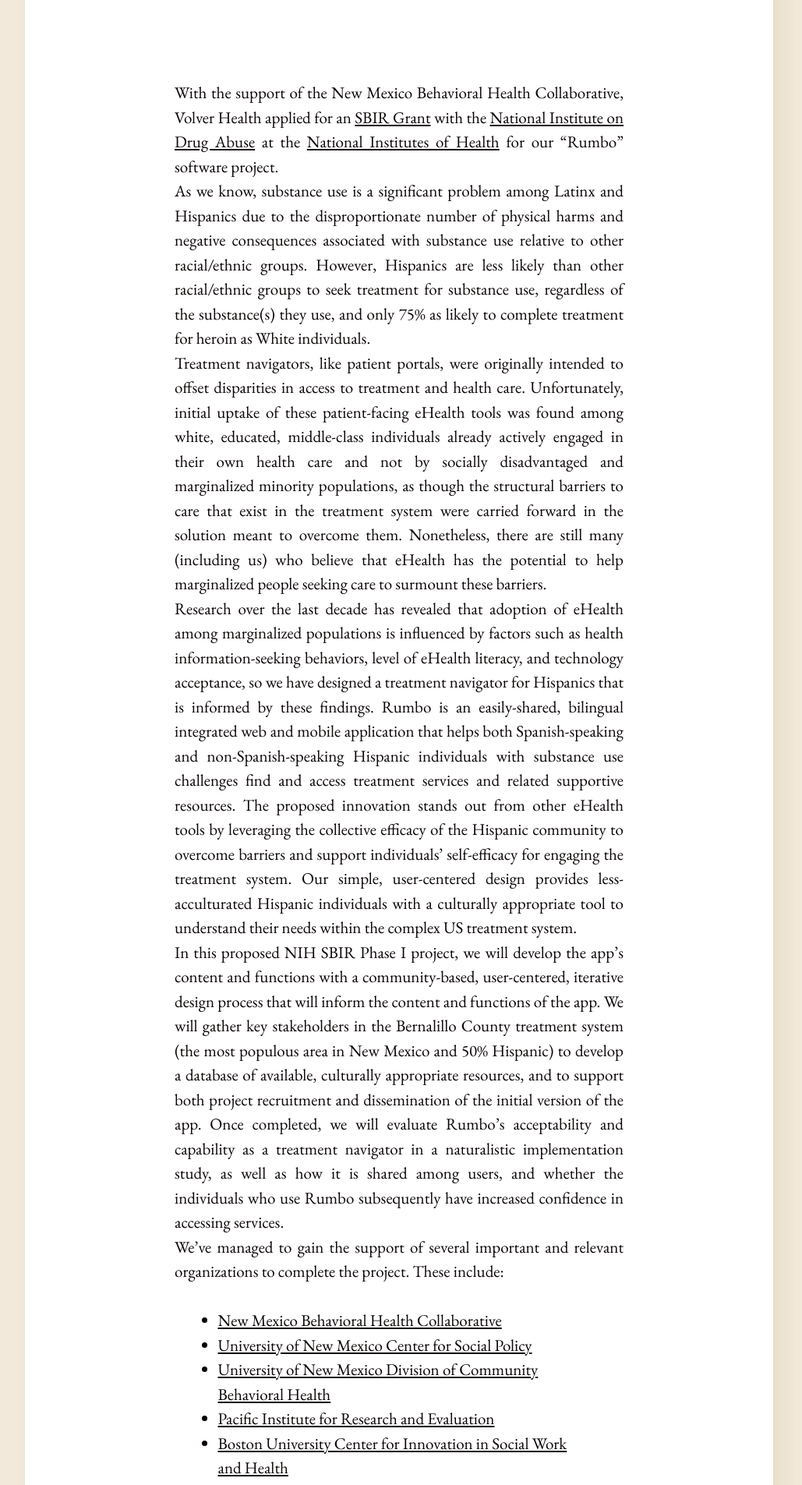
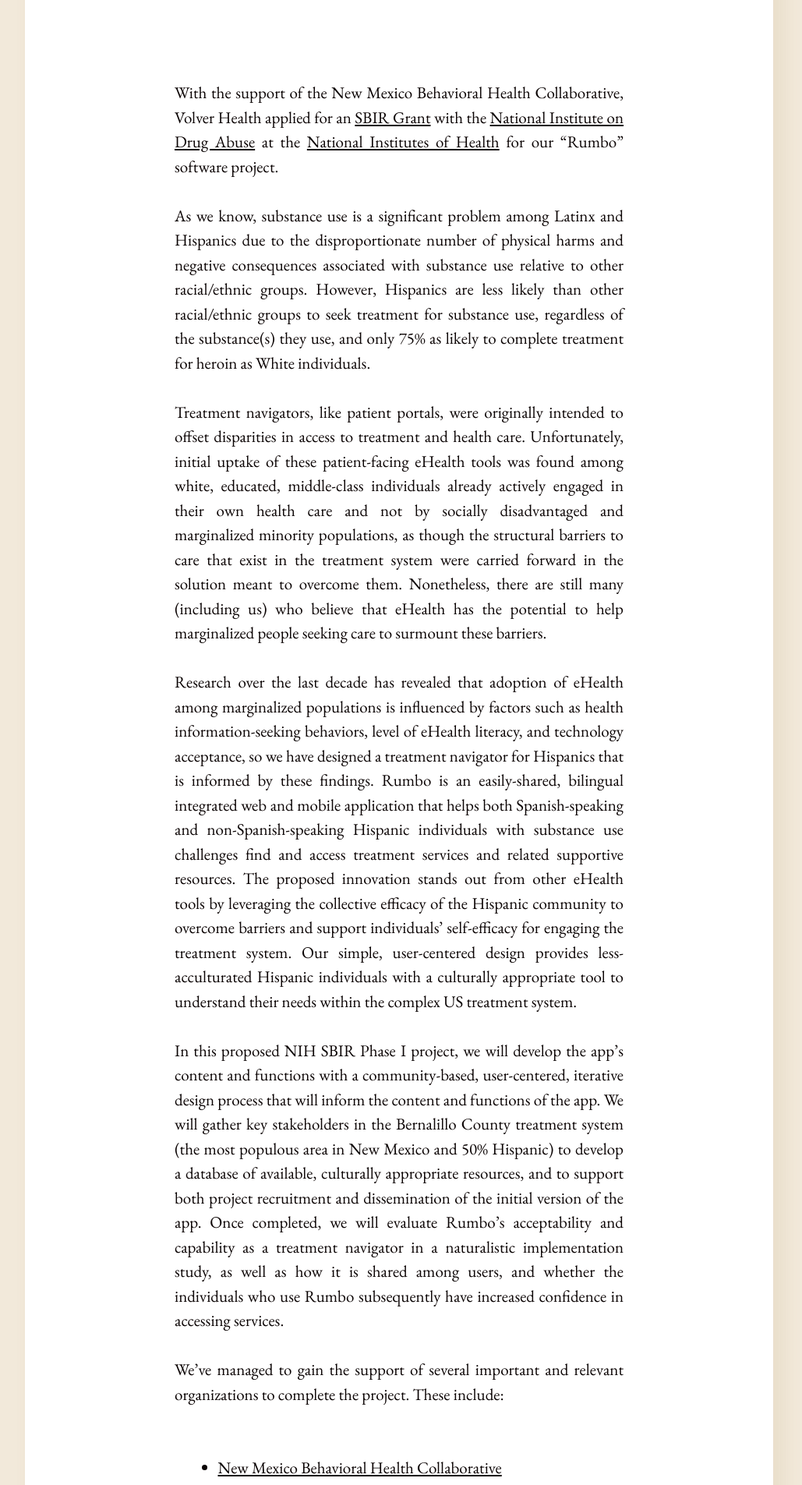
Before and after one commit to aindaco1/volver-health, a Jekyll site: the page built from _posts/2022-02-01-sbir-grant.md, in a window 1280 px wide. Shown: the part 411-2316 px from the top of the page at 78% size, without its empty margins (128-1157 px from the left). Built offline with Jekyll 4.4.1, drawn with Linux system fonts in a browser that asks for light colours.

Commit message:
revised research page again again

```diff
--- a/_posts/2022-02-01-sbir-grant.md
+++ b/_posts/2022-02-01-sbir-grant.md
@@ -6,23 +6,17 @@
 ---
 
 With the support of the New Mexico Behavioral Health Collaborative, Volver Health applied for an [SBIR Grant](https://grants.nih.gov/grants/guide/pa-files/pa-21-260.html) with the [National Institute on Drug Abuse](https://nida.nih.gov/) at the [National Institutes of Health](https://nih.gov/) for our "Rumbo" software project.
-
-
+<br><br>
 As we know, substance use is a significant problem among Latinx and Hispanics due to the disproportionate number of physical harms and negative consequences associated with substance use relative to other racial/ethnic groups. However, Hispanics are less likely than other racial/ethnic groups to seek treatment for substance use, regardless of the substance(s) they use, and only 75% as likely to complete treatment for heroin as White individuals.
-
-
+<br><br>
 Treatment navigators, like patient portals, were originally intended to offset disparities in access to treatment and health care. Unfortunately, initial uptake of these patient-facing eHealth tools was found among white, educated, middle-class individuals already actively engaged in their own health care and not by socially disadvantaged and marginalized minority populations, as though the structural barriers to care that exist in the treatment system were carried forward in the solution meant to overcome them. Nonetheless, there are still many (including us) who believe that eHealth has the potential to help marginalized people seeking care to surmount these barriers.
-
-
+<br><br>
 Research over the last decade has revealed that adoption of eHealth among marginalized populations is influenced by factors such as health information-seeking behaviors, level of eHealth literacy, and technology acceptance, so we have designed a treatment navigator for Hispanics that is informed by these findings. Rumbo is an easily-shared, bilingual integrated web and mobile application that helps both Spanish-speaking and non-Spanish-speaking Hispanic individuals with substance use challenges find and access treatment services and related supportive resources. The proposed innovation stands out from other eHealth tools by leveraging the collective efficacy of the Hispanic community to overcome barriers and support individuals’ self-efficacy for engaging the treatment system. Our simple, user-centered design provides less-acculturated Hispanic individuals with a culturally appropriate tool to understand their needs within the complex US treatment system.
-
-
+<br><br>
 In this proposed NIH SBIR Phase I project, we will develop the app’s content and functions with a community-based, user-centered, iterative design process that will inform the content and functions of the app. We will gather key stakeholders in the Bernalillo County treatment system (the most populous area in New Mexico and 50% Hispanic) to develop a database of available, culturally appropriate resources, and to support both project recruitment and dissemination of the initial version of the app. Once completed, we will evaluate Rumbo’s acceptability and capability as a treatment navigator in a naturalistic implementation study, as well as how it is shared among users, and whether the individuals who use Rumbo subsequently have increased confidence in accessing services.
-
-
+<br><br>
 We've managed to gain the support of several important and relevant organizations to complete the project. These include:
-
-
+<br><br>
 - [New Mexico Behavioral Health Collaborative](https://www.hsd.state.nm.us/about_the_department/behavioral-health-collaborative/)
 - [University of New Mexico Center for Social Policy](https://csp.unm.edu/)
 - [University of New Mexico Division of Community Behavioral Health](https://hsc.unm.edu/medicine/departments/psychiatry/cbh/)
@@ -31,6 +25,5 @@
 - [Bernalillo County Health Equity Council](https://www.healthequitycouncil.net/)
 - Bernalillo County Behavioral Health Initiative
 - [Centro Sávila](https://www.centrosavila.org/)
-
-
+<br><br>
 If Rumbo is funded, we will begin work on this project in October 2022. Our team is excited to start this important work!
```
